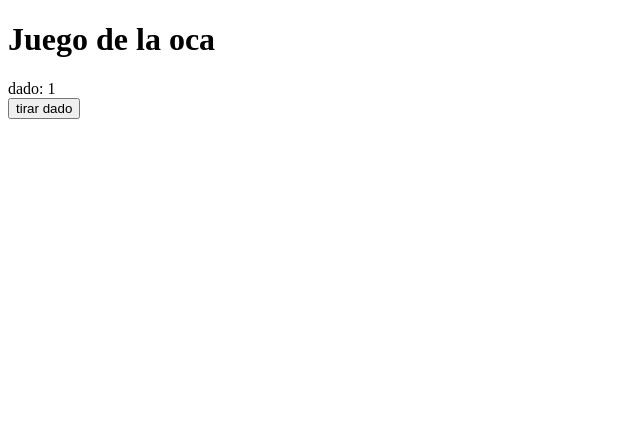
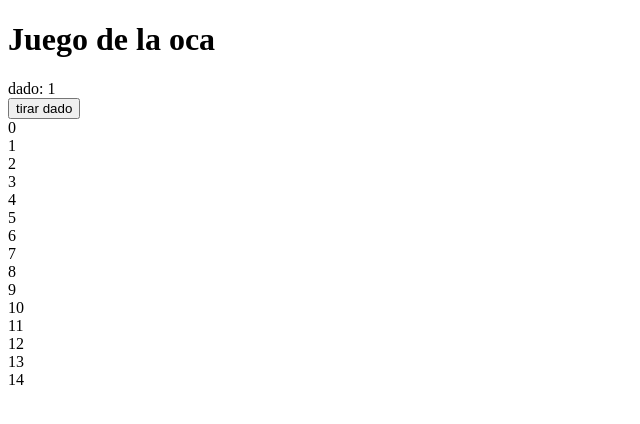
Before and after one commit to lidiapdiaz/practice-react, a React (Vite) app in the folder Goose-game/: page / in a window 1280 px wide. Shown: the top 424 px of the page, without its empty margins (0-640 px from the left). Built offline with nearby package versions, Linux system fonts and the light colour scheme.

Commit message:
creamos un tablero(board) de prueba

```diff
--- a/Goose-game/src/Board.jsx
+++ b/Goose-game/src/Board.jsx
@@ -1,4 +1,7 @@
 import Dice from "./Dice"
+
+//Creamos un array de 10 posiciones que serán las casillas
+const board = Array(15).fill(null)
 
 function Board() {
 
@@ -6,6 +9,9 @@ function Board() {
     <>
     <h1>Juego de la oca</h1>
     <Dice/>
+    {board.map((cell, index) =>{
+      return(<div key={index}>{index}</div>)
+    })}
     </>
   )
 }
--- a/Goose-game/src/Dice.jsx
+++ b/Goose-game/src/Dice.jsx
@@ -1,14 +1,15 @@
 import { useState } from "react"
 
+
 function Dice() {
-//Crear estado, cada vez que se tire el dado, aparezca el resultado
-const [rollDice, setRollDice] = useState(1);
+    //Crear estado, cada vez que se tire el dado, aparezca el resultado
+    const [rollDice, setRollDice] = useState(1); //iniciamos con el num 1
 
-const handleRollDice = () =>{
+    //Función para generart la tirada del dado
+    const handleRollDice = () =>{
     const numberDice =  Math.floor(Math.random() * 6) + 1;
     setRollDice(numberDice);
 }
-
 
 return (
     <>
```
Also changed, not shown: Goose-game/src/Cell.jsx (added, +10 -0 lines).
